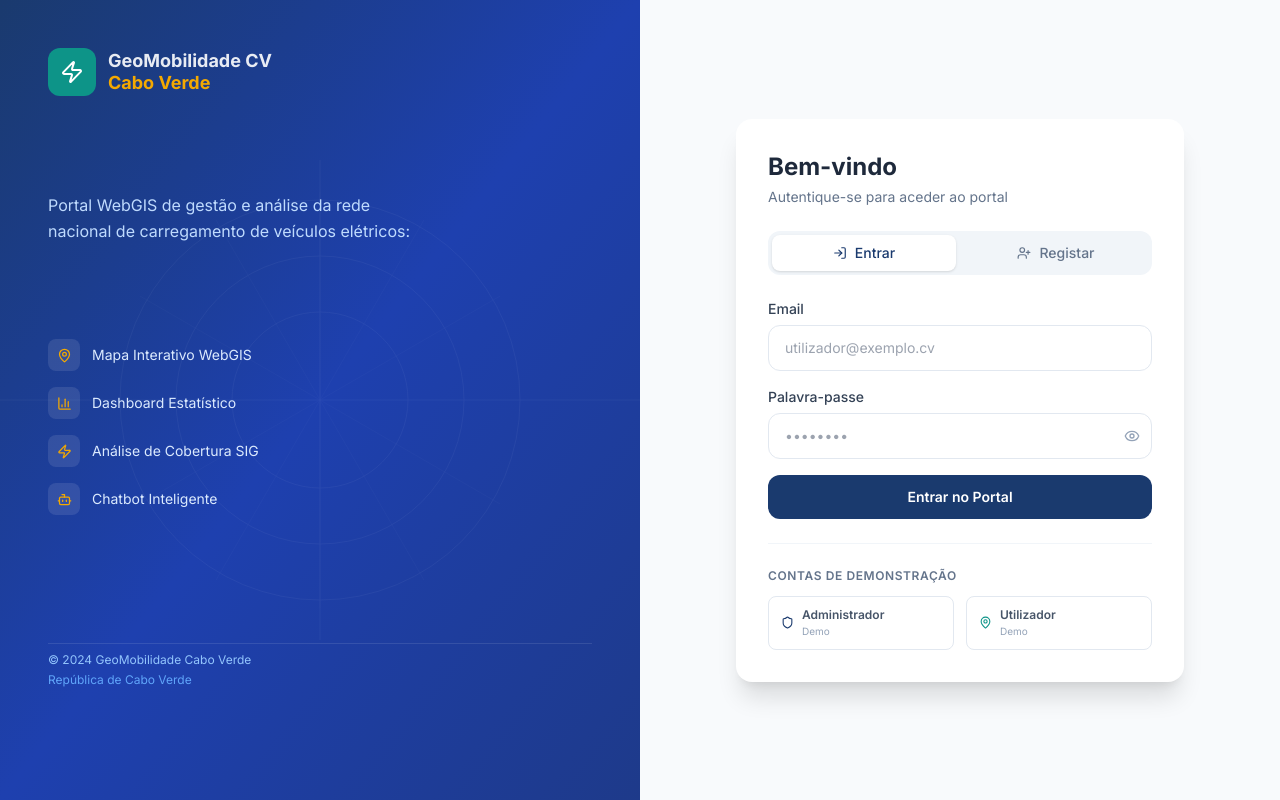
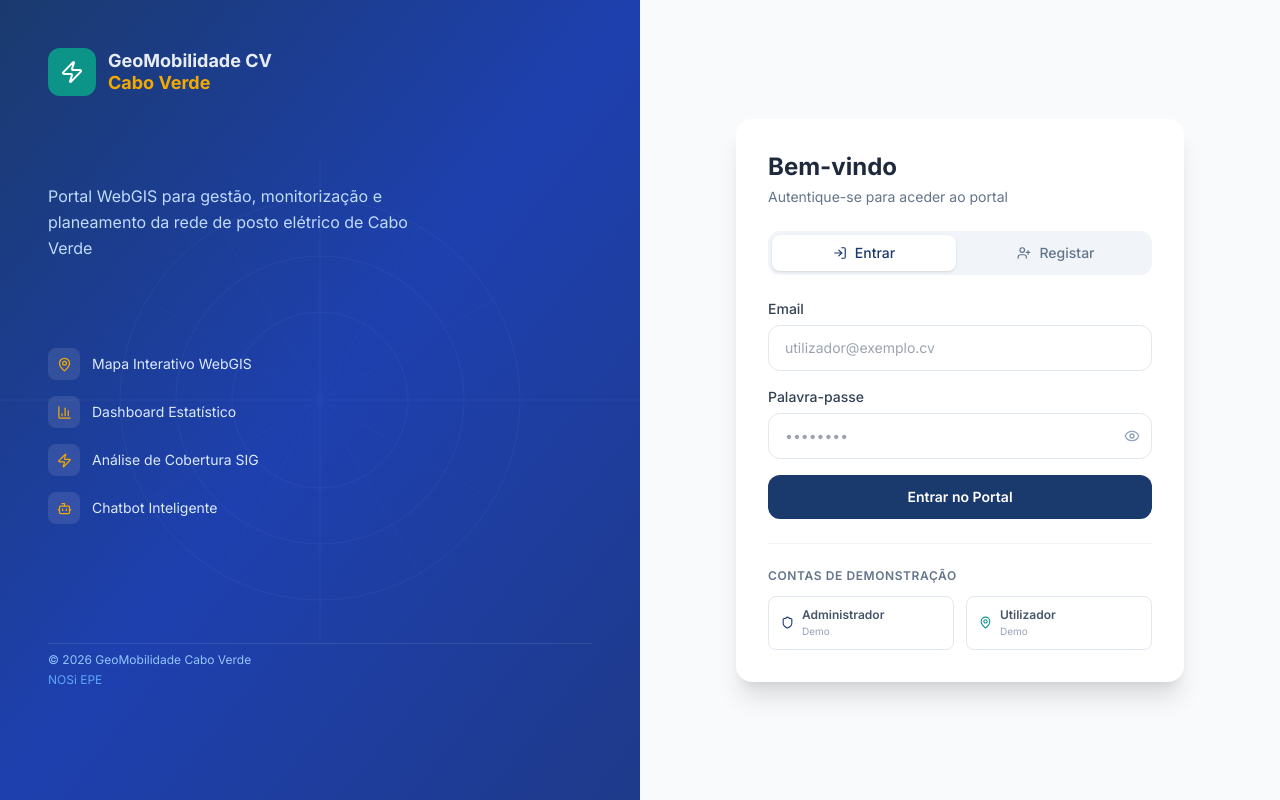
Before and after one commit to LuisSDK/GeoMobilidadeCV, a React (Vite) app: page /login in a window 1280 px wide. Built offline with nearby package versions, Linux system fonts and the light colour scheme.

Commit message:
feat: atualiza texto do portal WebGIS e informações de copyright

```diff
--- a/src/pages/Login.tsx
+++ b/src/pages/Login.tsx
@@ -120,7 +120,7 @@ export default function Login() {
         </div>
 
         <p className="text-blue-200 mb-8 text-base leading-relaxed max-w-sm">
-            Portal WebGIS de gestão e análise da rede nacional de carregamento de veículos elétricos:
+            Portal WebGIS para gestão, monitorização e planeamento da rede de posto elétrico de Cabo Verde
         </p>
 
         <div className="relative space-y-4 -my-8">
@@ -136,9 +136,9 @@ export default function Login() {
 
         <div className="relative border-t border-white/10 pt-2 my-16">
           <p className="text-blue-300 text-xs">
-            © 2024 GeoMobilidade Cabo Verde
+            © 2026 GeoMobilidade Cabo Verde
           </p>
-          <p className="text-blue-400 text-xs mt-1">República de Cabo Verde</p>
+          <p className="text-blue-400 text-xs mt-1">NOSi EPE</p>
         </div>
       </div>
 
```
